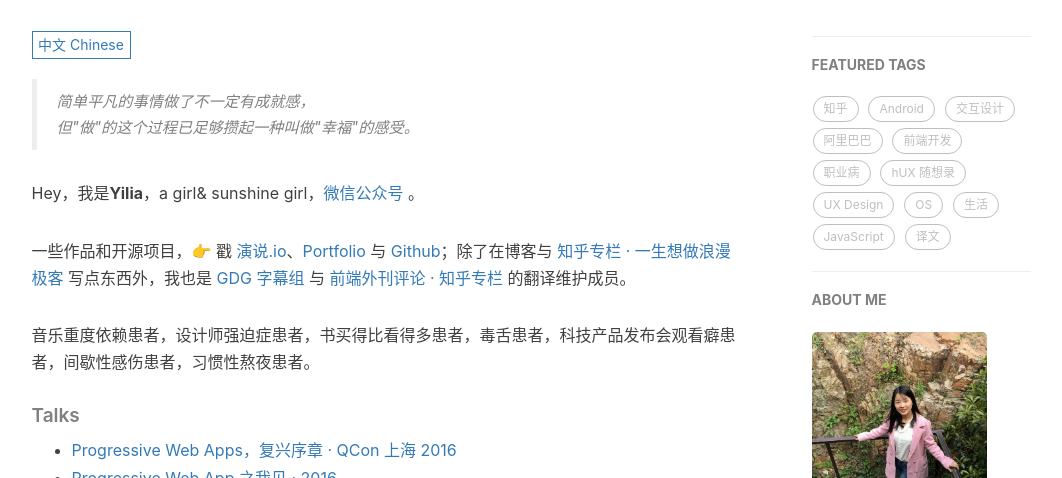
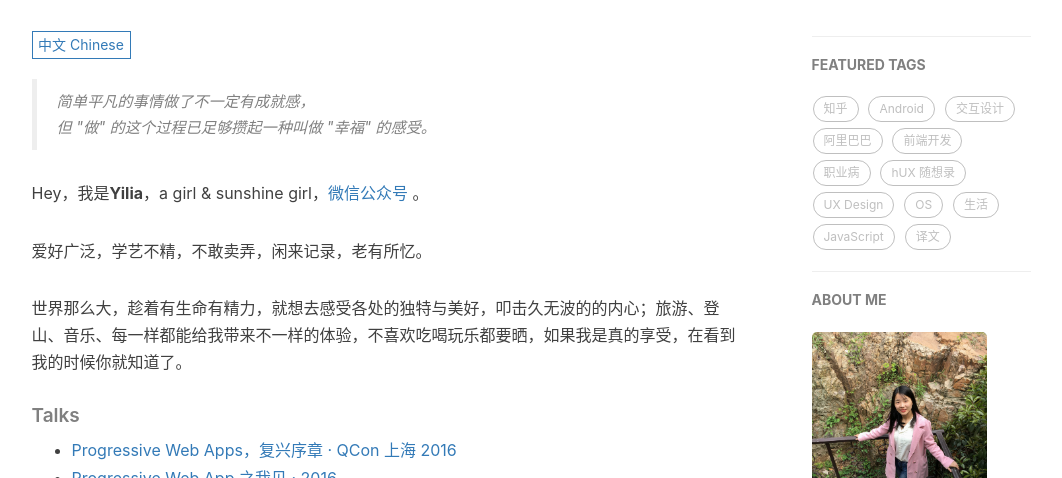
Before and after one commit to Yilia-Young/Yilia-Young.github.io, a Jekyll site: the page built from about.html, in a window 1280 px wide and 900 px high, cut to the strip 422-900 px from the top of the window. Shown: the whole strip, without its empty margins (136-1198 px from the left). Built offline with Jekyll 4.4.1, drawn with Linux system fonts in a browser that asks for light colours; nearby versions of some CDN libraries; comment, search, counter and statistics services are not loaded.

Commit message:
Update about.html

```diff
--- a/about.html
+++ b/about.html
@@ -16,13 +16,13 @@ header-img: "img/about-bg.JPG"
 
     <!--copied from markdown -->
     <blockquote><p>简单平凡的事情做了不一定有成就感，<br>
-   但"做"的这个过程已足够攒起一种叫做"幸福"的感受。</p></blockquote>
+   但 "做" 的这个过程已足够攒起一种叫做 "幸福" 的感受。</p></blockquote>
 
-    <p>Hey，我是<strong>Yilia</strong>，a girl&amp; sunshine girl，<a href="http://mp.weixin.qq.com/s/harfhLj0WGGflcFgRGhOxw">微信公众号</a> 。</p>
+    <p>Hey，我是<strong>Yilia</strong>，a girl &amp; sunshine girl，<a href="http://mp.weixin.qq.com/s/harfhLj0WGGflcFgRGhOxw">微信公众号</a> 。</p>
 
-    <p>一些作品和开源项目，👉 戳 <a href="https://zhuanlan.zhihu.com/p/21280918">演说.io</a>、<a href="/portfolio">Portfolio</a> 与 <a href="http://github.com/huxpro">Github</a>；除了在博客与 <a href="http://zhuanlan.zhihu.com/huxblog">知乎专栏 · 一生想做浪漫极客</a> 写点东西外，我也是 <a href="http://www.gfansub.com/">GDG 字幕组</a> 与 <a href="http://zhuanlan.zhihu.com/FrontendMagazine">前端外刊评论 · 知乎专栏</a> 的翻译维护成员。</p>
+    <p>爱好广泛，学艺不精，不敢卖弄，闲来记录，老有所忆。</p>
 
-    <p>音乐重度依赖患者，设计师强迫症患者，书买得比看得多患者，毒舌患者，科技产品发布会观看癖患者，间歇性感伤患者，习惯性熬夜患者。</p>
+    <p>世界那么大，趁着有生命有精力，就想去感受各处的独特与美好，叩击久无波的的内心；旅游、登山、音乐、每一样都能给我带来不一样的体验，不喜欢吃喝玩乐都要晒，如果我是真的享受，在看到我的时候你就知道了。</p>
     <h5>Talks</h5>
 
     <ul>
@@ -38,7 +38,7 @@ header-img: "img/about-bg.JPG"
     <blockquote><p>Yet another Web Developer. <br>
     Yet another Life-long Designer.</p></blockquote>
 
-    <p>Hi, I am <strong>Huang Xuan(黄玄)</strong>，you can call me <strong>Hux</strong>. I'm an engineer &amp; a designer who loves to build software such as <a href="http://yanshuo.io">Yanshuo.io</a> and more (<a href="/portfolio">Portfolio 👉</a> and <a href="http://github.com/huxpro">Github 👉</a>). I studied Digital Media Art and graduated from <a href="https://en.wikipedia.org/wiki/Communication_University_of_China">Communication University of China</a> in 2016.</p>
+    <p>Hi, I am <strong>Yilia </strong>. Nice to meet you~  Our happy journey begins in 2016.</p>
 
     <p>As an engineer, I worked at Wepiao (<a href="https://www.crunchbase.com/organization/wepiao#/entity">see CrunchBase</a>) as the dev lead of Front-End Infrastructure Team, and used to intern at <a href="https://www.alitrip.com/">Alibaba Trip</a> for one year. As a designer, I was offered to be the UI/UX Designer Intern of Alibaba, Microsoft etc.</p>
 
```
